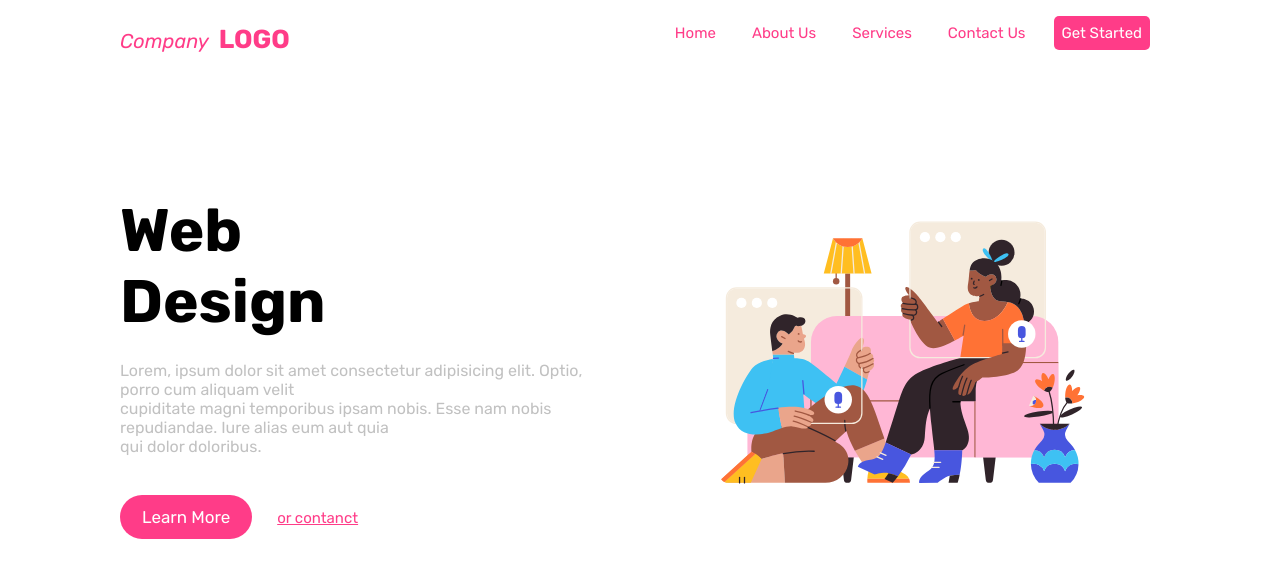
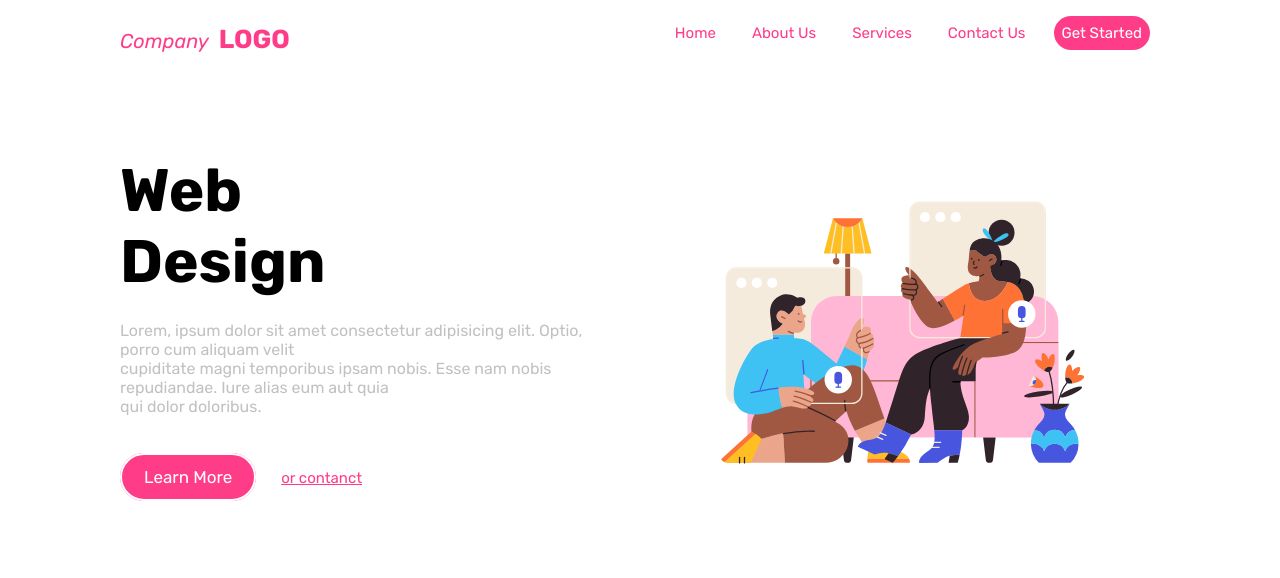
Before and after one commit to yousefomar724/modern-web-design, a plain HTML site: page index.html in a window 1280 px wide. Drawn offline with Linux system fonts and the light colour scheme.

Commit message:
added iframe files

```diff
--- /dev/null
+++ b/iframe.css
@@ -0,0 +1,22 @@
+*{
+    margin: 0;
+    padding: 0;
+    box-sizing: border-box;
+}
+
+body{
+    width: 100%;
+    height: 100vh;
+    display: flex;
+    justify-content: center;
+    align-items: center;
+    background-color: #ff3c88;
+}
+
+iframe{
+    width: 85vw;
+    height: 85vh;
+    border: none;
+    border-radius: 20px;
+    box-shadow: 0 10px 22px rgba(0, 0, 0, 0.09), 0 10px 10px rgba(0, 0, 0, 0.09);
+}
--- a/index.html
+++ b/index.html
@@ -53,5 +53,7 @@
 
     </section>
 
+    <div class="clip"></div>
+
 </body>
 </html>
--- a/style.css
+++ b/style.css
@@ -13,6 +13,8 @@ html{
     font-size: 20px;
     text-rendering: optimizeLegibility;
 }
+
+body{width: 100%;height: 100vh;}
 
 section{
     width: 100%;
@@ -36,9 +38,10 @@ nav{display: flex;color: #ff3c88;}
 
 .menu a{
     padding: 0.4rem;
-    border-radius: 5px;
+    border-radius: 30px;
     text-decoration: none;
     color: #ff3c88;
+    transition: all 0.3s ease;
 }
 
 .menu a:hover{
@@ -50,13 +53,13 @@ nav{display: flex;color: #ff3c88;}
     background-color: #ff3c88;
     color: #fff;
     padding: 0.4rem;
-    border-radius: 5px;
+    border-radius: 30px;
 }
 
 /* Main Section */
 main{display: flex;}
 
-.text{flex: 1;padding-top: 7rem;}
+.text{flex: 1;padding-top: 5rem;}
 
 .text h1{
     font-size: 3rem;
@@ -69,10 +72,18 @@ main{display: flex;}
 .main-btn{
     padding: 0.6rem 1.1rem;
     background-color: #ff3c88;
-    color: #fff !important;
+    color: #fff;
     font-size: 17px;
     text-decoration: none;
+    border: 2px solid #fff;
     border-radius: 30px;
+    transition: all 0.3s ease;
+}
+
+.main-btn:hover{
+    background-color: #fff;
+    color: #ff3c88;
+    border: 2px solid #ff3c88;
 }
 
 .text .contact{
@@ -81,9 +92,10 @@ main{display: flex;}
     font-size: 15px;
 }
 
-main .banner{padding-top: 5rem;width: 40vw;}
+main .banner{padding-top: 4rem;width: 40vw;}
 
 .banner img{height: 100%;width: 100%;}
+
 
 /* Responsive */
 @media screen and (max-width: 787px){
```
Also changed, not shown: iframe.html (added, +14 -0 lines).
